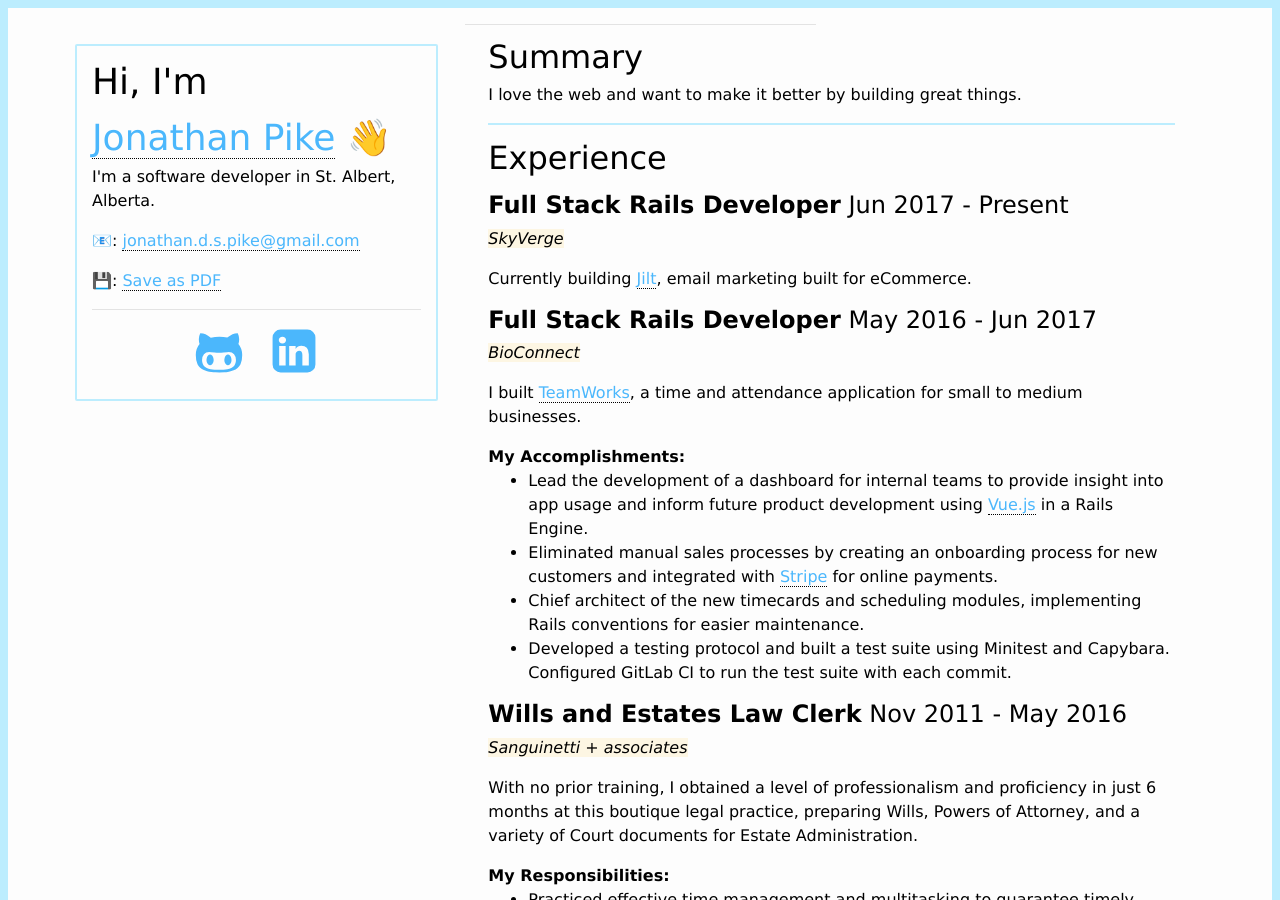
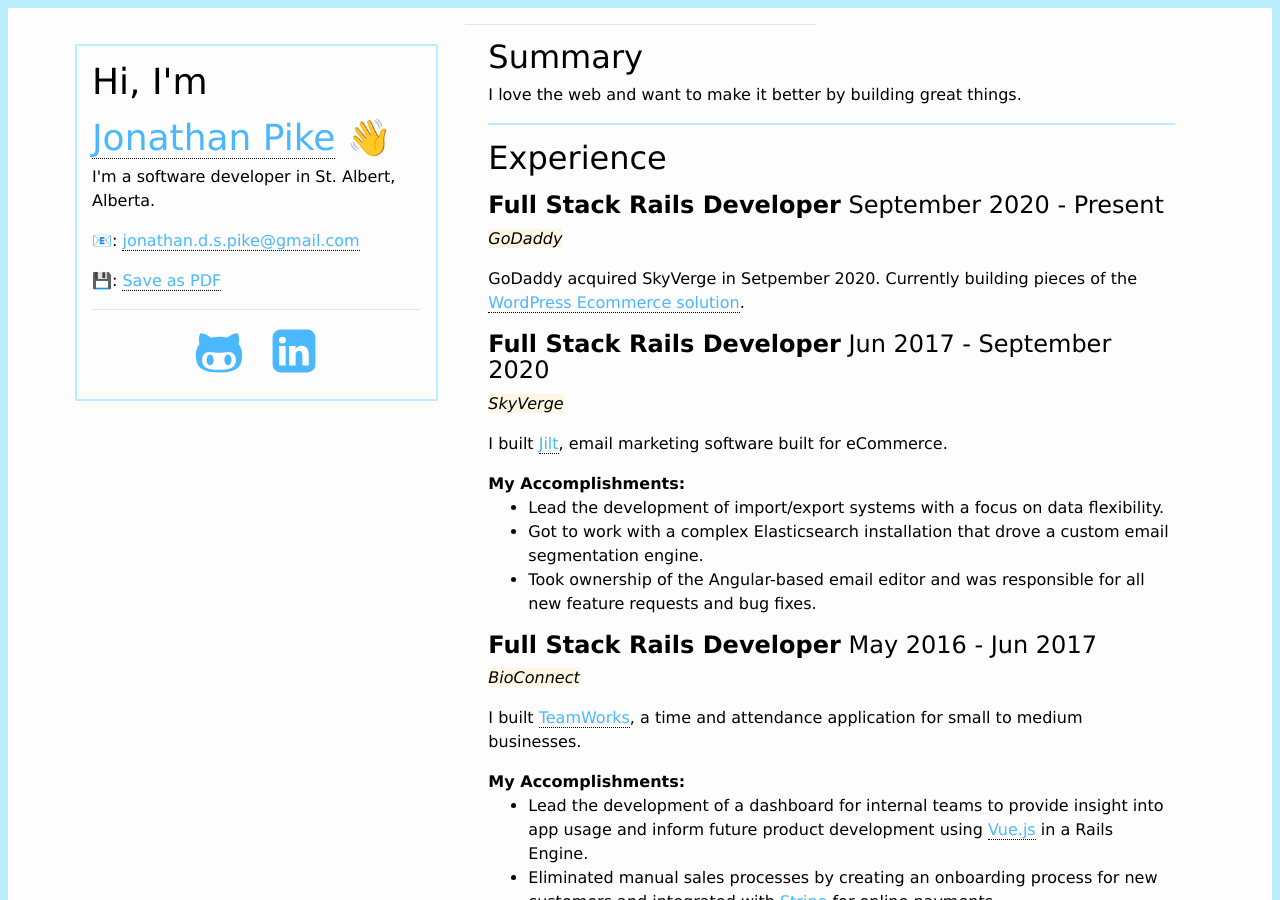
Before and after one commit to jonathanpike/jonathanpike.github.io, a Jekyll site: the page built from resume.md, in a window 1280 px wide and 900 px high. Built offline with Jekyll 4.4.1, drawn with Linux system fonts in a browser that asks for light colours; some of the changed text lies outside the part shown.

Commit message:
Update resume

```diff
--- a/resume.md
+++ b/resume.md
@@ -5,16 +5,31 @@
 ---
 
 ## Summary
+
 I love the web and want to make it better by building great things.
 
 <hr class="divider" />
 
 ## Experience
+
 <div>
-	<h4><strong>Full Stack Rails Developer</strong> <span class="pull-right">Jun 2017 - Present</span></h4>
+	<h4><strong>Full Stack Rails Developer</strong> <span class="pull-right">September 2020 - Present</span></h4>
+	<p><span class="highlight-text">GoDaddy</span></p>
+
+	<p>GoDaddy acquired SkyVerge in Setpember 2020. Currently building pieces of the <a href="https://ca.godaddy.com/hosting/ecommerce-hosting">WordPress Ecommerce solution</a>.</p>
+</div>
+<div>
+	<h4><strong>Full Stack Rails Developer</strong> <span class="pull-right">Jun 2017 - September 2020</span></h4>
 	<p><span class="highlight-text">SkyVerge</span></p>
 
-	<p>Currently building <a href="https://jilt.com">Jilt</a>, email marketing built for eCommerce.</p>
+	<p>I built <a href="https://jilt.com">Jilt</a>, email marketing software built for eCommerce.</p>
+
+	<strong>My Accomplishments:</strong>
+	<ul>
+	<li>Lead the development of import/export systems with a focus on data flexibility.</li>
+	<li>Got to work with a complex Elasticsearch installation that drove a custom email segmentation engine.</li>
+	<li>Took ownership of the Angular-based email editor and was responsible for all new feature requests and bug fixes.</li>
+	</ul>
 </div>
 <div>
 	<h4><strong>Full Stack Rails Developer</strong> <span class="pull-right">May 2016 - Jun 2017</span></h4>
@@ -35,14 +50,15 @@
 	<h4><strong>Wills and Estates Law Clerk</strong> <span class="pull-right">Nov 2011 - May 2016</span></h4>
 	<p><span class="highlight-text">Sanguinetti + associates</span></p>
 
-	<p>With no prior training, I obtained a level of professionalism and proficiency in just 6 months at this boutique legal practice, preparing Wills, Powers of Attorney, and a variety of Court documents for Estate Administration.</p>
+    <p>With no prior training, I obtained a level of professionalism and proficiency in just 6 months at this boutique legal practice, preparing Wills, Powers of Attorney, and a variety of Court documents for Estate Administration.</p>
 
-	<strong>My Responsibilities:</strong>
-	<ul>
-		<li>Practiced effective time management and multitasking to guarantee timely completion of work, meeting deadlines and maintaining high quality of work.</li>
-		<li>Communicated with clients in a professionally friendly manner on a day-to-day basis in person and over the phone, ensuring customer satisfaction.</li>
-		<li>Drafted and proofread legal documents of varying complexity, unsupervised and with minimal instruction, demonstrating excellent attention to detail.</li>
-	</ul>
+    <strong>My Responsibilities:</strong>
+    <ul>
+    	<li>Practiced effective time management and multitasking to guarantee timely completion of work, meeting deadlines and maintaining high quality of work.</li>
+    	<li>Communicated with clients in a professionally friendly manner on a day-to-day basis in person and over the phone, ensuring customer satisfaction.</li>
+    	<li>Drafted and proofread legal documents of varying complexity, unsupervised and with minimal instruction, demonstrating excellent attention to detail.</li>
+    </ul>
+
 </div>
 
 <hr class="divider" />
@@ -52,38 +68,34 @@
 	<h4><strong>Programming Bootcamp</strong> <span class="pull-right">Sept - Dec 2015</span></h4>
 	<p><span class="highlight-text">The Firehose Project</span></p>
 
-	<p>Became a capable software developer in this intensive 15-week program, able to break complex problems into more manageable problems. I gained experience with the following tools of the trade:</p>
-	<ul>
-		<li>Built basic CRUD Rails apps following standard Rails conventions (without using scaffolding), involving mailers, validations, image uploading on AWS S3, and nested RESTful routes.</li>
-		<li>Implemented tests with Minitest’s Test::Unit syntax for unit and functional tests.</li>
-		<li>Worked through traditional computer science algorithms and data structure challenges:</li>
-		<ul>
-			<li>Graph search (depth-first & breadth-first).</li>
-			<li>Linked lists with basic Ruby classes.</li>
-			<li>Stacks and queues in Ruby.</li>
-			<li>Reversed linked lists (both with a recursive solution with mutation, and a solution that leverages stack-like properties of linked lists).</li>
-			<li>Floyd’s algorithm (tortoise & hare) to detect cycles within a linked list.</li>
-		</ul>
-	</ul>
+    <p>Became a capable software developer in this intensive 15-week program, able to break complex problems into more manageable problems. I gained experience with the following tools of the trade:</p>
+    <ul>
+    	<li>Built basic CRUD Rails apps following standard Rails conventions (without using scaffolding), involving mailers, validations, image uploading on AWS S3, and nested RESTful routes.</li>
+    	<li>Implemented tests with Minitest’s Test::Unit syntax for unit and functional tests.</li>
+    	<li>Worked through traditional computer science algorithms and data structure challenges:</li>
+    	<ul>
+    		<li>Graph search (depth-first & breadth-first).</li>
+    		<li>Linked lists with basic Ruby classes.</li>
+    		<li>Stacks and queues in Ruby.</li>
+    		<li>Reversed linked lists (both with a recursive solution with mutation, and a solution that leverages stack-like properties of linked lists).</li>
+    		<li>Floyd’s algorithm (tortoise & hare) to detect cycles within a linked list.</li>
+    	</ul>
+    </ul>
+
 </div>
 <div>
 	<h4><strong>Capstone Project</strong> <span class="pull-right">Nov - Dec 2015</span></h4>
 	<p><span class="highlight-text">The Firehose Project</span></p>
 
-	<p>Built a Ruby on Rails chess web application, working on a remote team of 5 developers, that enforces the rules of chess, including preventing users moving into check and support for <a href="https://en.wikipedia.org/wiki/Castling">castling</a> and <a href="https://en.wikipedia.org/wiki/En_passant">en passant</a>. <a href="https://github.com/teamendgame/endgame-chess">View the GitHub repository</a> and <a href="http://endgame-chess.herokuapp.com/">the app running in production on Heroku</a>.</p>
+    <p>Built a Ruby on Rails chess web application, working on a remote team of 5 developers, that enforces the rules of chess, including preventing users moving into check and support for <a href="https://en.wikipedia.org/wiki/Castling">castling</a> and <a href="https://en.wikipedia.org/wiki/En_passant">en passant</a>. <a href="https://github.com/teamendgame/endgame-chess">View the GitHub repository</a> and <a href="http://endgame-chess.herokuapp.com/">the app running in production on Heroku</a>.</p>
 
-	<strong>My Accomplishments:</strong>
-	<ul>
-		<li>Wrote the business logic for determining if the game is in the state of <a href="https://github.com/teamendgame/endgame-chess/pull/41/files">check</a> and <a href="https://github.com/teamendgame/endgame-chess/pull/67">checkmate</a>.</li>
-		<li>Uncovered, tracked down, and resolved several bugs in both our Ruby and Javascript code, including an intermittent bug that prevented movement of some pieces. See <a href="https://github.com/teamendgame/endgame-chess/pull/63">Pull Request 1</a> and <a href="https://github.com/teamendgame/endgame-chess/pull/77">Pull Request 2</a> on GitHub.</li>
-		<li>Followed test-driven development, Agile and SCRUM methodologies, and had frequent code reviews and pair programming sessions.  Held accountable for my performance by Travis Johnson, a devops engineer at <a href="http://www.truex.com/">true[X]</a>, who led the team.</li>
-	</ul>
-</div>
-<div>
-	<h4><strong>A+ Certified</strong> <span class="pull-right">2014</span></h4>
-	<p><span class="highlight-text">CompTIA</span></p>
-	<p>Certification valid until December 13, 2017</p>
-	<p><a href="http://verify.comptia.org">Verify</a> with code ZJP0VX3D83RE2TM5</p>
+    <strong>My Accomplishments:</strong>
+    <ul>
+    	<li>Wrote the business logic for determining if the game is in the state of <a href="https://github.com/teamendgame/endgame-chess/pull/41/files">check</a> and <a href="https://github.com/teamendgame/endgame-chess/pull/67">checkmate</a>.</li>
+    	<li>Uncovered, tracked down, and resolved several bugs in both our Ruby and Javascript code, including an intermittent bug that prevented movement of some pieces. See <a href="https://github.com/teamendgame/endgame-chess/pull/63">Pull Request 1</a> and <a href="https://github.com/teamendgame/endgame-chess/pull/77">Pull Request 2</a> on GitHub.</li>
+    	<li>Followed test-driven development, Agile and SCRUM methodologies, and had frequent code reviews and pair programming sessions.  Held accountable for my performance by Travis Johnson, a devops engineer at <a href="http://www.truex.com/">true[X]</a>, who led the team.</li>
+    </ul>
+
 </div>
 <div>
 	<h4><strong>Honours Bachelor of Arts with Distinction</strong> <span class="pull-right">2006-2010</span></h4>
@@ -114,7 +128,8 @@
 	<div class="flex-child">
 		<p>What I'm learning:</p>
 		<ul class="tech-skills">
-			<li>Go</li>
+			<li>PHP</li>
+			<li>Elasticsearch</li>
 		</ul>
 	</div>
 </div>
```
Also changed, not shown: other parts of resume.md (+2 -0 lines).
